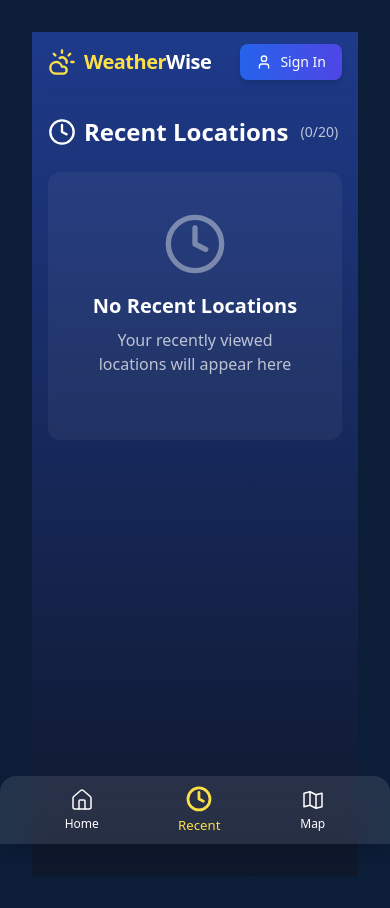
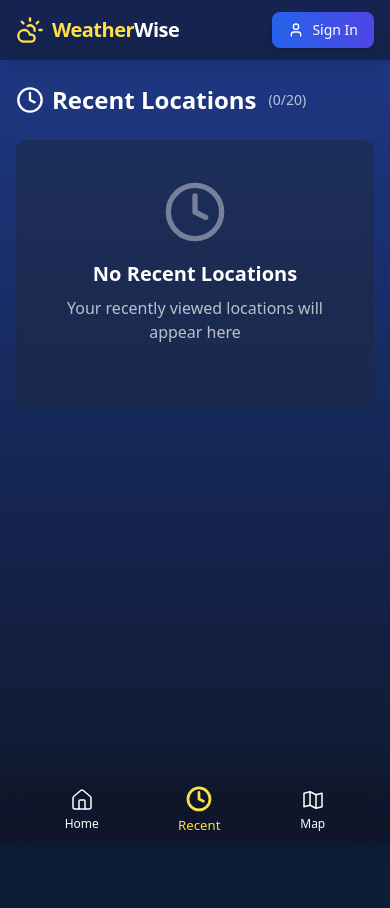
Before and after one commit to atsaeid/weather-wise-app, a React (Vite) app: page /recent in a window 390 px wide. After the commit the page ends 844 px from the top, so only its background shows below. Built offline with nearby package versions, Linux system fonts and the light colour scheme.

Commit message:
ui: Improve page display layout and responsiveness

```diff
--- a/src/App.css
+++ b/src/App.css
@@ -1,8 +1,12 @@
 #root {
-  max-width: 1280px;
-  margin: 0 auto;
-  padding: 2rem;
-  text-align: center;
+  max-width: none;
+  margin: 0;
+  padding: 0;
+  min-height: 100vh;
+  width: 100vw;
+  text-align: initial;
+  display: flex;
+  flex-direction: column;
 }
 
 .logo {
@@ -114,6 +118,32 @@
   z-index: 1;
 }
 
+/* Override default leaflet control styles for better visibility */
+.leaflet-control-attribution {
+  background-color: rgba(30, 41, 59, 0.8) !important;
+  color: rgba(255, 255, 255, 0.7) !important;
+  backdrop-filter: blur(4px);
+  padding: 4px 8px !important;
+  border-radius: 4px !important;
+}
+
+.leaflet-control-attribution a {
+  color: rgba(255, 255, 255, 0.9) !important;
+}
+
+/* Make popups more visible */
+.leaflet-popup-content-wrapper {
+  background-color: rgba(30, 41, 59, 0.85) !important;
+  color: white !important;
+  backdrop-filter: blur(8px);
+  border: 1px solid rgba(255, 255, 255, 0.1);
+}
+
+.leaflet-popup-tip {
+  background-color: rgba(30, 41, 59, 0.85) !important;
+  border: 1px solid rgba(255, 255, 255, 0.1);
+}
+
 /* Favorite marker style */
 .favorite-marker {
   filter: hue-rotate(320deg);
@@ -127,3 +157,48 @@
 .animate-pulse-slow {
   animation: pulse-slow 3s infinite;
 }
+
+/* Full-screen map styles */
+body {
+  margin: 0;
+  padding: 0;
+  overflow-y: auto;
+}
+
+/* Page layout fixes */
+main {
+  padding-bottom: 70px;
+  flex: 1;
+  overflow-y: auto;
+  position: relative;
+  z-index: 1;
+}
+
+/* Specific page styles */
+.map-page main {
+  overflow: hidden;
+}
+
+/* Fix content padding for pages */
+.container {
+  padding-left: 1rem;
+  padding-right: 1rem;
+  width: 100%;
+  max-width: 100%;
+}
+
+@media (min-width: 640px) {
+  .container {
+    padding-left: 2rem;
+    padding-right: 2rem;
+  }
+}
+
+@media (min-width: 1280px) {
+  .container {
+    padding-left: 4rem;
+    padding-right: 4rem;
+    margin: 0 auto;
+    max-width: 1280px;
+  }
+}
--- a/src/components/BottomNav.tsx
+++ b/src/components/BottomNav.tsx
@@ -39,8 +39,8 @@ const BottomNav = () => {
   };
 
   return (
-    <div className="fixed bottom-0 left-0 right-0 bg-white/10 backdrop-blur-md py-3 shadow-lg rounded-t-2xl">
-      <div className="container mx-auto px-6 flex justify-around items-center text-white">
+    <div className="fixed bottom-0 left-0 right-0 bg-slate-900/60 shadow-lg backdrop-blur-md py-3 shadow-lg rounded-t-2xl z-20">
+      <div className="px-6 flex justify-around items-center text-white">
         <button
           className={`flex flex-col items-center transition-all duration-300 ${activeTab === 'home' ? 'text-yellow-300 scale-110' : 'text-white'}`}
           onClick={() => handleTabClick('home')}
--- a/src/components/Header.tsx
+++ b/src/components/Header.tsx
@@ -1,10 +1,14 @@
 import { useState } from 'react';
 import { CloudSun, LogOut, User, UserCircle } from 'lucide-react';
 import { useAuth } from '../context/AuthContext';
-import { Link } from 'react-router-dom';
+import { Link, useLocation } from 'react-router-dom';
 
 const Header = () => {
   const { user, isAuthenticated, logout } = useAuth();
+  const location = useLocation();
+
+  // Check if current page is map
+  const isMapPage = location.pathname === '/map';
 
   const handleLogout = async () => {
     try {
@@ -15,8 +19,8 @@ const Header = () => {
   };
 
   return (
-    <header className="text-white py-3 sticky top-0 z-10 bg-gradient-to-b from-blue-900/80 to-transparent backdrop-blur-sm w-full">
-      <div className="container mx-auto px-4 flex justify-between items-center">
+    <header className="text-white py-3 sticky top-0 z-10 bg-slate-900/60 shadow-lg backdrop-blur-md w-full">
+      <div className="px-4 flex justify-between items-center">
         {/* Logo and App Title */}
         <div className="flex items-center gap-2">
           <CloudSun size={28} className="text-yellow-300" />
@@ -36,11 +40,11 @@ const Header = () => {
                 <button className="flex items-center justify-center h-9 w-9 rounded-full bg-white/10 hover:bg-white/20 transition-colors">
                   <UserCircle size={22} />
                 </button>
-                <div className="absolute right-0 mt-2 w-48 origin-top-right bg-white/10 backdrop-blur-lg border border-white/20 rounded-md shadow-lg transform scale-0 opacity-0 group-hover:scale-100 group-hover:opacity-100 transition-all duration-200">
+                <div className="absolute right-0 mt-2 w-48 origin-top-right bg-slate-800/90 backdrop-blur-lg border border-slate-700/50 rounded-md shadow-lg transform scale-0 opacity-0 group-hover:scale-100 group-hover:opacity-100 transition-all duration-200">
                   <div className="p-2">
                     <button
                       onClick={handleLogout}
-                      className="w-full flex items-center gap-2 px-3 py-2 text-sm text-white hover:bg-white/10 rounded-md transition-colors"
+                      className="w-full flex items-center gap-2 px-3 py-2 text-sm text-white hover:bg-slate-700/80 rounded-md transition-colors"
                     >
                       <LogOut size={18} />
                       <span>Logout</span>
--- a/src/components/weather/WeatherForecastContainer.tsx
+++ b/src/components/weather/WeatherForecastContainer.tsx
@@ -125,7 +125,7 @@ const WeatherForecastContainer = ({ onConditionChange, initialLocation }: Weathe
   }
 
   return (
-    <div className="px-4 pb-24">
+    <div className="pb-16">
       <div className="space-y-5">
         {/* Current Weather - Full Width */}
         <div className="w-full">
--- a/src/pages/Home.tsx
+++ b/src/pages/Home.tsx
@@ -212,14 +212,16 @@ const Home = () => {
       {/* Weather effects */}
       {renderWeatherEffects()}
 
-      <div className="relative">
+      <div className="min-h-screen flex flex-col">
         <Header />
-        <div className="container mx-auto mt-1">
-          <WeatherForecastContainer
-            onConditionChange={handleConditionChange}
-            initialLocation={selectedLocation}
-          />
-        </div>
+        <main className="flex-grow overflow-y-auto">
+          <div className="px-4">
+            <WeatherForecastContainer
+              onConditionChange={handleConditionChange}
+              initialLocation={selectedLocation}
+            />
+          </div>
+        </main>
         <BottomNav />
       </div>
     </>
--- a/src/pages/MapPage.tsx
+++ b/src/pages/MapPage.tsx
@@ -123,14 +123,15 @@ const MapPage = () => {
     <div className="h-screen flex flex-col bg-gradient-to-b from-blue-900 to-slate-900">
       <Header />
 
-      <main className="flex-grow relative">
+      <main className="flex-grow relative overflow-hidden map-page">
         {userLocation && (
-          <div className="absolute inset-0 z-0">
+          <div className="absolute inset-0">
             <MapContainer
               center={[userLocation.lat, userLocation.lon] as [number, number]}
               zoom={10}
               style={{ height: '100%', width: '100%' }}
               className="z-0"
+              zoomControl={false}
             >
               {/* Base map layer */}
               <TileLayer
@@ -142,7 +143,7 @@ const MapPage = () => {
               <TileLayer
                 url={`https://tile.openweathermap.org/map/${activeWeatherLayer}/{z}/{x}/{y}.png?appid=${apiKey}`}
                 attribution='&copy; <a href="https://openweathermap.org">OpenWeatherMap</a>'
-                opacity={0.6}
+                opacity={0.7}
               />
 
               {/* User location marker */}
@@ -180,7 +181,7 @@ const MapPage = () => {
         {/* Map controls */}
         <div className="absolute top-4 right-4 flex flex-col gap-2 z-20">
           <button
-            className="w-10 h-10 rounded-full bg-white/10 backdrop-blur-md hover:bg-white/20 transition-colors flex items-center justify-center text-white"
+            className="w-10 h-10 rounded-full bg-slate-800/90 backdrop-blur-md hover:bg-slate-700 transition-colors flex items-center justify-center text-white shadow-lg"
             title="Find my location"
             onClick={() => {
               if (userLocation) {
@@ -192,7 +193,7 @@ const MapPage = () => {
             <Compass className="w-5 h-5" />
           </button>
           <button
-            className="w-10 h-10 rounded-full bg-white/10 backdrop-blur-md hover:bg-white/20 transition-colors flex items-center justify-center text-white"
+            className="w-10 h-10 rounded-full bg-slate-800/90 backdrop-blur-md hover:bg-slate-700 transition-colors flex items-center justify-center text-white shadow-lg"
             title="Change weather layer"
             onClick={() => setShowLayerSelector(!showLayerSelector)}
           >
@@ -202,15 +203,20 @@ const MapPage = () => {
 
         {/* Weather layer selector */}
         {showLayerSelector && (
-          <div className="absolute top-16 right-4 bg-white/10 backdrop-blur-md rounded-lg p-2 z-20 w-48 animate-fade-in">
+          <div className="absolute top-16 right-4 bg-slate-800/90 backdrop-blur-md rounded-lg p-2 z-20 w-52 shadow-lg border border-slate-700/50 animate-fade-in">
             <h4 className="text-white text-xs uppercase font-medium mb-2 px-2">Weather Layers</h4>
             <div className="space-y-1">
               {weatherLayers.map((layer) => (
                 <button
                   key={layer.value}
                   onClick={() => handleLayerChange(layer.value)}
-                  className={`w-full text-left px-3 py-2 rounded ${activeWeatherLayer === layer.value ? 'bg-blue-600 text-white' : 'text-white hover:bg-white/10'}`}
+                  className={`w-full text-left px-3 py-2 rounded flex items-center ${
+                    activeWeatherLayer === layer.value
+                      ? 'bg-blue-600 text-white font-medium'
+                      : 'text-white hover:bg-slate-700/80'
+                  }`}
                 >
+                  <span className="h-3 w-3 rounded-full mr-2 border border-white/20 bg-white/30"></span>
                   {layer.name}
                 </button>
               ))}
@@ -220,7 +226,7 @@ const MapPage = () => {
 
         {/* Selected location details */}
         {selectedLocation && (
-          <div className="absolute bottom-20 left-1/2 transform -translate-x-1/2 w-11/12 max-w-md bg-white/10 backdrop-blur-md rounded-xl p-4 text-white z-30 animate-fade-in">
+          <div className="absolute bottom-20 left-1/2 transform -translate-x-1/2 w-11/12 max-w-md bg-slate-800/90 backdrop-blur-md rounded-xl p-4 text-white z-30 animate-fade-in shadow-lg border border-slate-700/50">
             <div className="flex justify-between items-start">
               <div>
                 <h3 className="text-lg font-semibold">{selectedLocation.name}</h3>
@@ -230,7 +236,7 @@ const MapPage = () => {
                 <div className="text-2xl font-bold">{selectedLocation.temperature}°</div>
                 <button
                   onClick={() => setSelectedLocation(null)}
-                  className="w-8 h-8 rounded-full bg-white/10 hover:bg-white/20 flex items-center justify-center"
+                  className="w-8 h-8 rounded-full bg-slate-700/80 hover:bg-slate-600 flex items-center justify-center"
                 >
                   <X className="w-4 h-4" />
                 </button>
--- a/src/pages/RecentPage.tsx
+++ b/src/pages/RecentPage.tsx
@@ -93,10 +93,10 @@ const RecentPage = () => {
   };
 
   return (
-    <div className="min-h-screen bg-gradient-to-b from-blue-900 to-slate-900">
+    <div className="min-h-screen flex flex-col bg-gradient-to-b from-blue-900 to-slate-900">
       <Header />
 
-      <main className="container mx-auto px-4 pb-24 pt-6">
+      <main className="flex-grow px-4 pt-6 pb-24">
         <div className="flex justify-between items-center mb-6">
           <h1 className="text-2xl font-bold text-white flex items-center gap-2">
             <Clock className="w-7 h-7" />
@@ -107,7 +107,7 @@ const RecentPage = () => {
           {recentWeatherData.length > 0 && (
             <button
               onClick={handleClearAll}
-              className="flex items-center gap-1 text-sm text-white/80 bg-white/10 hover:bg-white/20 py-2 px-3 rounded-lg transition-colors"
+              className="flex items-center gap-1 text-sm text-white/80 bg-slate-800/80 hover:bg-slate-700/80 py-2 px-3 rounded-lg transition-colors"
             >
               <Trash2 size={16} />
               <span>Clear All</span>
@@ -120,7 +120,7 @@ const RecentPage = () => {
             <div className="animate-spin rounded-full h-12 w-12 border-t-2 border-b-2 border-white"></div>
           </div>
         ) : recentWeatherData.length === 0 ? (
-          <div className="bg-white/5 backdrop-blur-sm rounded-xl p-10 text-center">
+          <div className="bg-slate-800/50 backdrop-blur-sm rounded-xl p-10 text-center">
             <Clock className="w-16 h-16 mx-auto text-white/40 mb-4" />
             <h2 className="text-xl font-semibold text-white mb-2">No Recent Locations</h2>
             <p className="text-white/70 mb-6">Your recently viewed locations will appear here</p>
@@ -131,7 +131,7 @@ const RecentPage = () => {
               <div
                 key={weather.location}
                 onClick={() => handleSelectLocation(weather.location)}
-                className={`bg-gradient-to-r ${getTemperatureClass(weather.temperature)} rounded-xl p-5 cursor-pointer transform hover:scale-[1.02] transition-all duration-200 relative overflow-hidden`}
+                className={`bg-gradient-to-r ${getTemperatureClass(weather.temperature)} rounded-xl p-5 cursor-pointer transform hover:scale-[1.02] transition-all duration-200 relative overflow-hidden shadow-lg`}
               >
                 {/* Pattern background */}
                 <div className="absolute inset-0 opacity-10">
```
